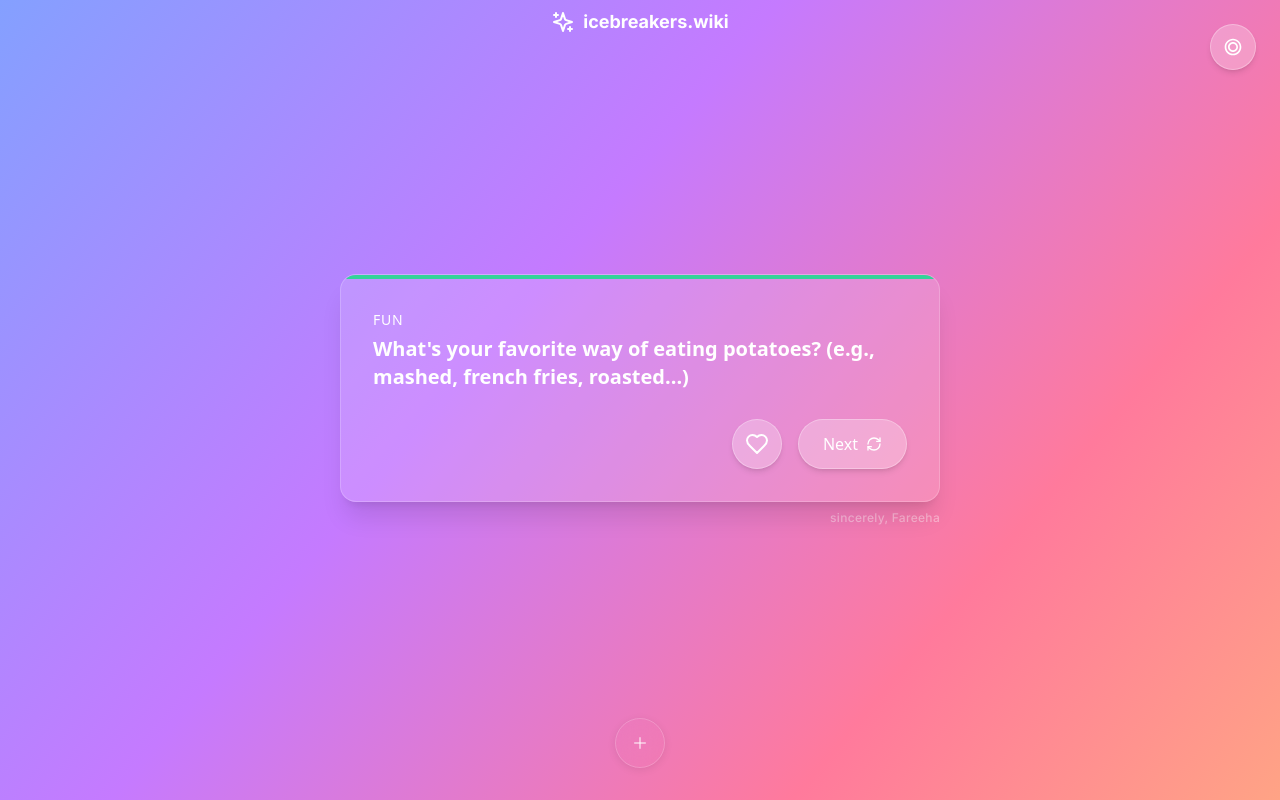
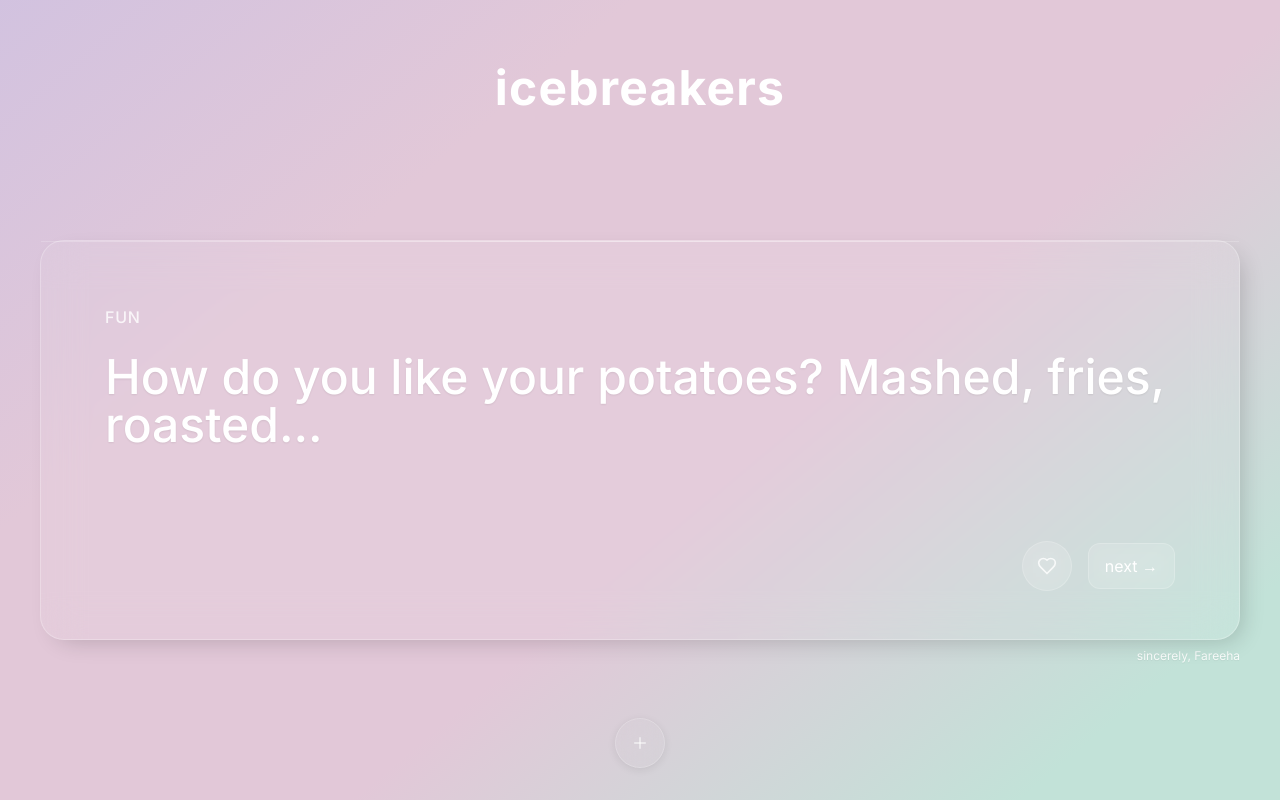
Before and after one commit to fareeha-s/icebreakers, a React (Vite) app: page / in a window 1280 px wide. Built offline with nearby package versions, Linux system fonts and the light colour scheme.

Commit message:
Fix TypeScript errors in Sidebar component

```diff
--- a/404.html
+++ b/404.html
@@ -2,7 +2,7 @@
 <html>
   <head>
     <meta charset="utf-8">
-    <title>Icebreakers</title>
+    <title>icebreakers</title>
     <script type="text/javascript">
       var pathSegmentsToKeep = 1;
       var l = window.location;
--- a/package.json
+++ b/package.json
@@ -15,12 +15,14 @@
   "dependencies": {
     "lucide-react": "^0.344.0",
     "react": "^18.3.1",
-    "react-dom": "^18.3.1"
+    "react-dom": "^18.3.1",
+    "zustand": "^5.0.1"
   },
   "devDependencies": {
     "@eslint/js": "^9.9.1",
     "@types/react": "^18.3.5",
     "@types/react-dom": "^18.3.0",
+    "@vitejs/plugin-react": "^4.3.3",
     "autoprefixer": "^10.4.18",
     "eslint": "^9.9.1",
     "eslint-plugin-react-hooks": "^5.1.0-rc.0",
--- a/src/App.tsx
+++ b/src/App.tsx
@@ -1,8 +1,8 @@
 import React, { useState, useEffect } from 'react';
+import { Sparkles } from 'lucide-react';
 import { icebreakers, type Icebreaker } from './data/icebreakers';
 import IcebreakerCard from './components/IcebreakerCard';
 import Sidebar from './components/Sidebar';
-import { Sparkles, ChevronRight, Heart, Clock } from 'lucide-react';
 import { ThemePicker } from './components/ThemePicker';
 
 function App() {
@@ -41,24 +41,30 @@ function App() {
 
   // Get next icebreaker
   const getNextIcebreaker = () => {
-    // If we've shown all questions, reset the used questions
-    if (usedQuestions.length === icebreakers.length) {
-      setUsedQuestions([]);
+    if (usedQuestions.length >= icebreakers.length) {
+      setUsedQuestions([currentIcebreaker.id]); // Keep current one in used
     }
 
-    // Filter out used questions
     const availableIcebreakers = icebreakers.filter(
       ib => !usedQuestions.includes(ib.id)
     );
 
-    // Get random question from available ones
+    // Safety check
+    if (availableIcebreakers.length === 0) {
+      console.error('No available icebreakers');
+      return;
+    }
+
     const randomIndex = Math.floor(Math.random() * availableIcebreakers.length);
     const nextIcebreaker = availableIcebreakers[randomIndex];
 
+    if (!nextIcebreaker) {
+      console.error('Failed to get next icebreaker');
+      return;
+    }
+
     setCurrentIcebreaker(nextIcebreaker);
     setUsedQuestions(prev => [...prev, nextIcebreaker.id]);
-
-    // Simplified history update
     setHistory(prev => [...prev, nextIcebreaker].slice(-10));
   };
 
@@ -112,64 +118,52 @@ function App() {
     });
   };
 
+  // Add clearFavorites function
+  const clearFavorites = () => {
+    setFavorites([]);
+    // Also clear from localStorage
+    localStorage.setItem('favorites', JSON.stringify([]));
+  };
+
+  const clearHistory = () => {
+    setHistory([]);
+  };
+
   return (
-    <div className="flex min-h-screen overflow-hidden">
-      <ThemePicker />
-      {/* Header - Remove toggle, keep just the title */}
-      <header className="fixed top-0 left-0 right-0 z-40 p-4 landscape:p-2 md:p-6">
-        <div className="max-w-2xl mx-auto">
-          <div className="flex items-center justify-center gap-2">
-            <Sparkles className="w-5 h-5 md:w-6 md:h-6 text-white" />
-            <h1 className="text-xl landscape:text-lg md:text-2xl font-bold text-white">icebreakers.wiki</h1>
-          </div>
-        </div>
-      </header>
+    <>
+      <main className="flex flex-col min-h-screen">
+        {/* Header - changed to bold */}
+        <h1 className="fixed top-16 left-1/2 -translate-x-1/2 text-3xl md:text-5xl text-white z-50 font-bold tracking-wide">
+          icebreakers
+        </h1>
 
-      {/* Main Content with Credit Line */}
-      <div className={`fixed left-1/2 transform transition-all duration-200
-        ${isSidebarOpen
-          ? 'top-20 -translate-x-1/2 translate-y-0'
-          : 'top-1/2 -translate-x-1/2 -translate-y-1/2'
-        }`
-      }>
+        {/* Card container moves up smoothly but not centered anymore */}
+        <div className={`flex justify-center transition-all duration-300 ease-in-out
+          ${isSidebarOpen ? 'mt-[15vh]' : 'mt-[30vh]'}`}>
           <IcebreakerCard
             icebreaker={currentIcebreaker}
+            isFavorite={favorites.some((fav) => fav.id === currentIcebreaker.id)}
+            onToggleFavorite={toggleFavorite}
             onNext={getNextIcebreaker}
-          onToggleFavorite={toggleFavorite}
-          isFavorite={favorites.some((fav) => fav.id === currentIcebreaker.id)}
           />
-
-        {/* Credit Line with LinkedIn Link */}
-        <div className="flex justify-end mt-2">
-          <a
-            href="https://www.linkedin.com/in/fareehas"
-            target="_blank"
-            rel="noopener noreferrer"
-            className="text-xs text-white/40 hover:text-white/60 transition-colors duration-200 font-medium tracking-wide"
-          >
-            sincerely, Fareeha
-          </a>
-        </div>
         </div>
 
-      {/* Sidebar - Bottom sheet */}
+        {/* Sidebar slides up */}
         <div
-        className={`fixed z-40 glass-sidebar transition-all duration-200 ease-in-out
-          bottom-0 left-0 right-0
-          h-[50vh]
-          rounded-t-3xl
-          ${isSidebarOpen
-            ? 'translate-y-0'
-            : 'translate-y-full'
-          }`}
+          className={`fixed bottom-0 left-0 right-0 h-[35vh] glass-sidebar
+            transition-transform duration-300 ease-in-out z-40
+            ${isSidebarOpen ? 'translate-y-0' : 'translate-y-full'}`}
         >
           <Sidebar
             history={history}
             favorites={favorites}
             onRemoveFromFavorites={removeFromFavorites}
             onCardClick={handleCardClick}
+            onClearFavorites={clearFavorites}
+            onClearHistory={clearHistory}
           />
         </div>
+      </main>
 
       {/* Apple-style Minimal Button */}
       <button
@@ -197,7 +191,7 @@ function App() {
           <line x1="5" y1="12" x2="19" y2="12" />
         </svg>
       </button>
-    </div>
+    </>
   );
 }
 
--- a/src/components/IcebreakerCard.tsx
+++ b/src/components/IcebreakerCard.tsx
@@ -1,4 +1,3 @@
-import React from 'react';
 import { Heart, RefreshCw } from 'lucide-react';
 import type { Icebreaker } from '../data/icebreakers';
 
@@ -16,48 +15,68 @@ export default function IcebreakerCard({
   isFavorite,
 }: IcebreakerCardProps) {
   return (
-    <div className="w-[90vw] md:w-[600px] h-auto min-h-[250px] landscape:min-h-[200px] glass-card rounded-2xl p-4 md:p-8 relative overflow-hidden transition-all duration-300 hover:scale-[1.02]">
-      <div className="absolute top-0 left-0 w-full h-1">
-        <div className={`h-full ${getCategoryColor(icebreaker.category)} shadow-lg`} />
-      </div>
-
-      <div className="mb-2 landscape:mb-1 md:mb-6">
-        <span className="text-xs md:text-sm font-medium text-white uppercase tracking-wider font-sans">
+    <div className="w-[90vw] md:w-[1200px] h-[400px]">
+      <div className="glass-card w-full h-full px-8 pt-8 pb-8 md:px-12 md:pt-12 md:pb-10 lg:px-16 lg:pt-16 lg:pb-12 relative">
+        <div>
+          <span className="text-base text-white/80 uppercase tracking-wider font-medium">
             {icebreaker.category}
           </span>
+          <h2 className="text-2xl md:text-4xl lg:text-5xl mt-6 text-white font-medium [text-shadow:_0_1px_2px_rgba(0,0,0,0.08)]">
+            {icebreaker.question}
+          </h2>
         </div>
-
-      <div className="h-[100px] landscape:h-[80px] md:h-[120px]">
-        <h1 className="text-lg landscape:text-xl md:text-2xl font-semibold text-white font-sans">
-          {icebreaker.question}
-        </h1>
-      </div>
-
-      <div className="flex justify-end items-center gap-3 md:gap-4 mt-2 landscape:mt-1 md:mt-auto">
+        <div className="absolute bottom-8 md:bottom-10 lg:bottom-12 right-8 md:right-12 lg:right-16
+          flex items-center gap-3 md:gap-4">
           <button
             onClick={onToggleFavorite}
-          className={`p-2 md:p-3 rounded-full transition-colors duration-200 glass-button ${
-            isFavorite
-              ? 'text-rose-300'
-              : 'text-white'
-          }`}
+            className="glass-button p-3.5 rounded-full
+              transition-all duration-200
+              hover:bg-white/15
+              active:scale-95
+              transform-gpu"
           >
-          <Heart className="w-5 h-5 md:w-6 md:h-6" fill={isFavorite ? "currentColor" : "none"} />
+            <Heart
+              className={`
+                w-5 h-5
+                transition-all duration-200
+                hover:text-pink-100/90
+                active:fill-pink-200 active:text-pink-200
+                ${isFavorite
+                  ? 'fill-white text-white'
+                  : 'text-white/80'
+                }
+              `}
+            />
           </button>
 
           <button
             onClick={onNext}
-          className="px-4 md:px-6 py-2 md:py-3 glass-button rounded-full flex items-center gap-2 text-white"
+            className="glass-button px-4 py-2.5 rounded-xl flex items-center gap-1.5 text-white text-base
+              transition-all duration-200
+              hover:bg-white/15 hover:scale-[1.02] hover:shadow-lg
+              active:scale-95 active:bg-white/20
+              transform-gpu"
           >
-          <span className="font-sans">Next</span>
-          <RefreshCw className="w-3 h-3 md:w-4 md:h-4" />
+            next →
           </button>
+        </div>
+      </div>
+
+      <div className="w-[90vw] md:w-[1200px] flex justify-end mt-2">
+        <a
+          href="https://www.linkedin.com/in/fareehas"
+          target="_blank"
+          rel="noopener noreferrer"
+          className="text-xs [text-shadow:_0_1px_1px_rgba(0,0,0,0.05)] text-white/90 hover:text-white transition-colors duration-200"
+        >
+          sincerely, Fareeha
+        </a>
       </div>
     </div>
   );
 }
 
-function getCategoryColor(category: Icebreaker['category']) {
+function getCategoryColor(category: 'fun' | 'professional' | 'deep' | 'creative') {
   switch (category) {
     case 'fun':
       return 'bg-emerald-400';
--- a/src/data/icebreakers.ts
+++ b/src/data/icebreakers.ts
@@ -278,7 +278,7 @@ export const icebreakers: Icebreaker[] = [
   },
   {
     id: '46',
-    question: "What's your favorite way of eating potatoes? (e.g., mashed, french fries, roasted...)",
+    question: "How do you like your potatoes? Mashed, fries, roasted...",
     category: 'fun',
     mode: 'journal'
   },
--- a/src/index.css
+++ b/src/index.css
@@ -2,32 +2,137 @@
 @tailwind components;
 @tailwind utilities;
 
-@import url('https://fonts.googleapis.com/css2?family=Inter:wght@400;500;600;700&display=swap');
+@import url('https://fonts.googleapis.com/css2?family=Inter:wght@300;400;500;600&display=swap');
 
 @layer base {
   body {
-    @apply min-h-screen font-['Inter'];
+    @apply min-h-screen;
     background: linear-gradient(
-      130deg,
-      #84A0FF 0%,    /* Soft blue */
-      #C57AFF 40%,   /* Gentle purple */
-      #FF7A9C 75%,   /* Soft pink */
-      #FFA385 100%   /* Warm peach */
+      140deg,
+      #BFB8E2 0%,      /* Muted dusty purple */
+      #BFB8E2 15%,
+      #D1C2E0 25%,     /* Soft dusty lavender */
+      #E2C8D8 35%,     /* Muted rose */
+      #E2C8D8 45%,
+      #C2E2D8 55%,     /* Soft sage */
+      #C2E2D8 65%,
+      #B8D8E2 75%,     /* Muted sky */
+      #E2D1C2 85%,     /* Soft sand */
+      #E2C8C8 95%,     /* Muted rose */
+      #BFB8E2 100%     /* Back to start */
     );
+    animation: gradientShift 100s ease infinite;
+    background-size: 300% 300%;
+  }
+
+  html {
+    font-family: 'Inter', system-ui, sans-serif;
+  }
+}
+
+@keyframes gradientShift {
+  0% {
+    background-position: 0% 50%;
+  }
+  25% {
+    background-position: 50% 100%;
+  }
+  50% {
+    background-position: 100% 50%;
+  }
+  75% {
+    background-position: 50% 0%;
+  }
+  100% {
+    background-position: 0% 50%;
+  }
+}
+
+@keyframes slideUp {
+  from {
+    opacity: 0;
+    transform: translateY(30px);
+  }
+  to {
+    opacity: 1;
+    transform: translateY(0);
   }
 }
 
 @layer components {
   .glass-card {
-    @apply bg-white/15 border border-white/20 shadow-xl;
+    @apply rounded-3xl relative;
+    background: rgba(255, 255, 255, 0.08);
+    backdrop-filter: blur(20px);
+    -webkit-backdrop-filter: blur(20px);
+    border: 1px solid rgba(255, 255, 255, 0.25);
+    box-shadow:
+      8px 8px 24px -8px rgba(0, 0, 0, 0.2);  /* Single shadow, offset to right and bottom */
+  }
+
+  .glass-card::before {
+    content: '';
+    position: absolute;
+    top: 0;
+    left: 0;
+    right: 0;
+    height: 1px;
+    background: linear-gradient(
+      90deg,
+      rgba(255, 255, 255, 0.2) 0%,
+      rgba(255, 255, 255, 0.5) 50%,
+      rgba(255, 255, 255, 0.2) 100%
+    );
   }
 
   .glass-button {
-    @apply bg-white/25 border border-white/30 shadow-md hover:bg-white/35 transition-colors duration-200;
+    @apply bg-white/10
+      border border-white/20
+      transition-all
+      duration-200
+      select-none
+      outline-none;
+    backdrop-filter: blur(10px);
+    -webkit-backdrop-filter: blur(10px);
+  }
+
+  .glass-button:hover {
+    @apply bg-white/15;  /* Slightly brighter on hover */
+  }
+
+  .glass-button:active {
+    @apply bg-white/25;  /* Even brighter when clicked */
+    transform: scale(0.97);  /* Optional: slight scale down for click feedback */
   }
 
   .glass-sidebar {
     @apply bg-white/20 border-r border-white/20;
+  }
+
+  .sidebar-item {
+    @apply bg-white/25
+      border border-white/30
+      hover:bg-white/35
+      transition-colors
+      duration-200;
+  }
+
+  .light-glass-card {
+    @apply rounded-3xl shadow-lg;
+    background: rgba(255, 255, 255, 0.8);  /* More opaque white */
+    backdrop-filter: blur(10px);
+    -webkit-backdrop-filter: blur(10px);
+    border: 1px solid rgba(0, 0, 0, 0.1);  /* Darker border */
+  }
+
+  /* Update button styles for light mode */
+  .theme-light .glass-button {
+    @apply bg-gray-100 text-gray-800 border-gray-200;
+  }
+
+  /* Update other elements for light mode */
+  .theme-light .category-tag {
+    @apply text-gray-600 bg-gray-100;
   }
 }
 
@@ -41,3 +146,41 @@
     display: none;
   }
 }
+
+.floating-arrow-button {
+  @apply text-white/80
+    hover:text-white
+    hover:scale-105
+    active:scale-105
+    transition-all
+    duration-200;
+}
+
+.engraved-text {
+  @apply font-medium tracking-wide;
+  color: transparent;
+  background-color: rgba(255, 255, 255, 0.2);
+  text-shadow:
+    1px 1px 1px rgba(255, 255, 255, 0.15),
+    -1px -1px 1px rgba(0, 0, 0, 0.4);
+  -webkit-background-clip: text;
+  background-clip: text;
+  -webkit-font-smoothing: antialiased;
+  -moz-osx-font-smoothing: grayscale;
+}
+
+/* Add this to prevent any default button behavior */
+button {
+  -webkit-tap-highlight-color: transparent;  /* Remove mobile tap highlight */
+  user-select: none;                         /* Prevent text selection */
+  -webkit-user-select: none;                 /* For Safari */
+}
+
+.text-shadow {
+  text-shadow: 0 1px 2px rgba(0, 0, 0, 0.1);  /* Subtle shadow */
+}
+
+/* Or for stronger visibility */
+.text-shadow-strong {
+  text-shadow: 0 2px 4px rgba(0, 0, 0, 0.2);
+}
```
Also changed, not shown: src/components/Sidebar.tsx (+53 -8 lines), src/components/ThemePicker.tsx (+9 -20 lines), src/hooks/useDraggable.ts (deleted, +0 -77 lines), tailwind.config.js (+13 -4 lines), src/main.tsx (line endings or trailing spaces), 4 other files (tests, documents, lock files or other folders). Lines whose indentation alone changed are shown as unchanged.
